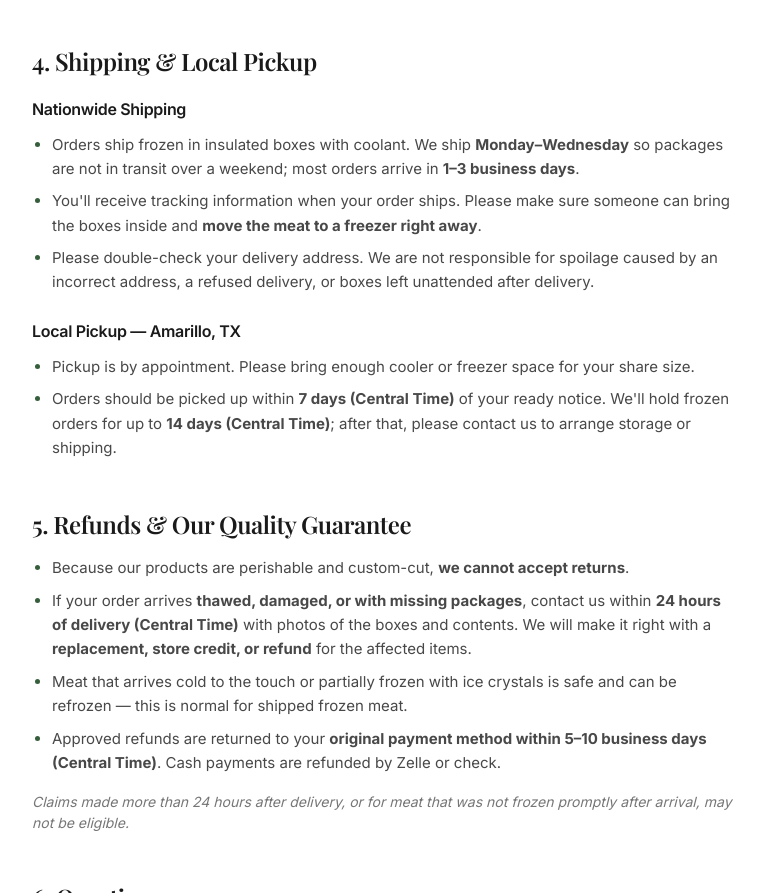
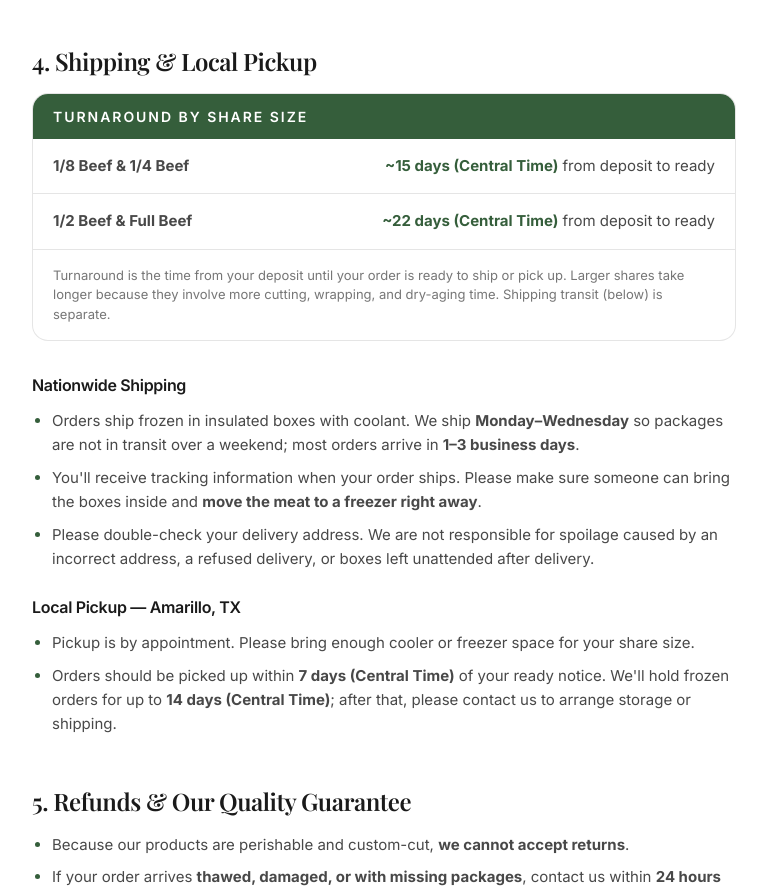
Before and after one commit to joshconor/coopers-astro, an Astro site: page /policies in a window 1280 px wide. Shown: the part 1972-2865 px from the top of the page, without its empty margins (256-1023 px from the left). Built offline with nearby package versions, Linux system fonts and the light colour scheme; Astro itself is replaced by a stand-in of ours.

Commit message:
Add turnaround-by-share-size callout to Shipping section
1/8 and 1/4 beef shares: ~15 days from deposit to ready.
1/2 and Full beef shares: ~22 days from deposit to ready.
Stated in Central Time to match the rest of the policies page.

Co-Authored-By: Claude Opus 4.7 <noreply@anthropic.com>

```diff
--- a/src/pages/policies.astro
+++ b/src/pages/policies.astro
@@ -158,7 +158,29 @@ import Layout from "../layouts/Layout.astro";
       <section class="mt-12">
         <h2 class="font-display text-2xl text-ink mb-4">4. Shipping &amp; Local Pickup</h2>
 
-        <h3 class="font-semibold text-ink mt-5 mb-3">Nationwide Shipping</h3>
+        <div class="bg-white border border-black/10 rounded-2xl overflow-hidden">
+          <div class="bg-pasture text-white px-5 py-3 font-semibold text-[14px] uppercase tracking-[0.14em]">
+            Turnaround by Share Size
+          </div>
+          <div class="divide-y divide-black/10 text-[15px] text-ink/80">
+            <div class="px-5 py-4 flex flex-wrap items-baseline justify-between gap-2">
+              <div><strong>1/8 Beef &amp; 1/4 Beef</strong></div>
+              <div><strong class="text-pasture">~15 days (Central Time)</strong> from deposit to ready</div>
+            </div>
+            <div class="px-5 py-4 flex flex-wrap items-baseline justify-between gap-2">
+              <div><strong>1/2 Beef &amp; Full Beef</strong></div>
+              <div><strong class="text-pasture">~22 days (Central Time)</strong> from deposit to ready</div>
+            </div>
+          </div>
+          <p class="px-5 py-4 text-[13px] text-ink/60 border-t border-black/10 bg-cream">
+            Turnaround is the time from your deposit until your order is ready
+            to ship or pick up. Larger shares take longer because they involve
+            more cutting, wrapping, and dry-aging time. Shipping transit
+            (below) is separate.
+          </p>
+        </div>
+
+        <h3 class="font-semibold text-ink mt-8 mb-3">Nationwide Shipping</h3>
         <ul class="list-disc pl-5 space-y-2 text-[15px] text-ink/80 leading-relaxed marker:text-pasture">
           <li>
             Orders ship frozen in insulated boxes with coolant. We ship
```
